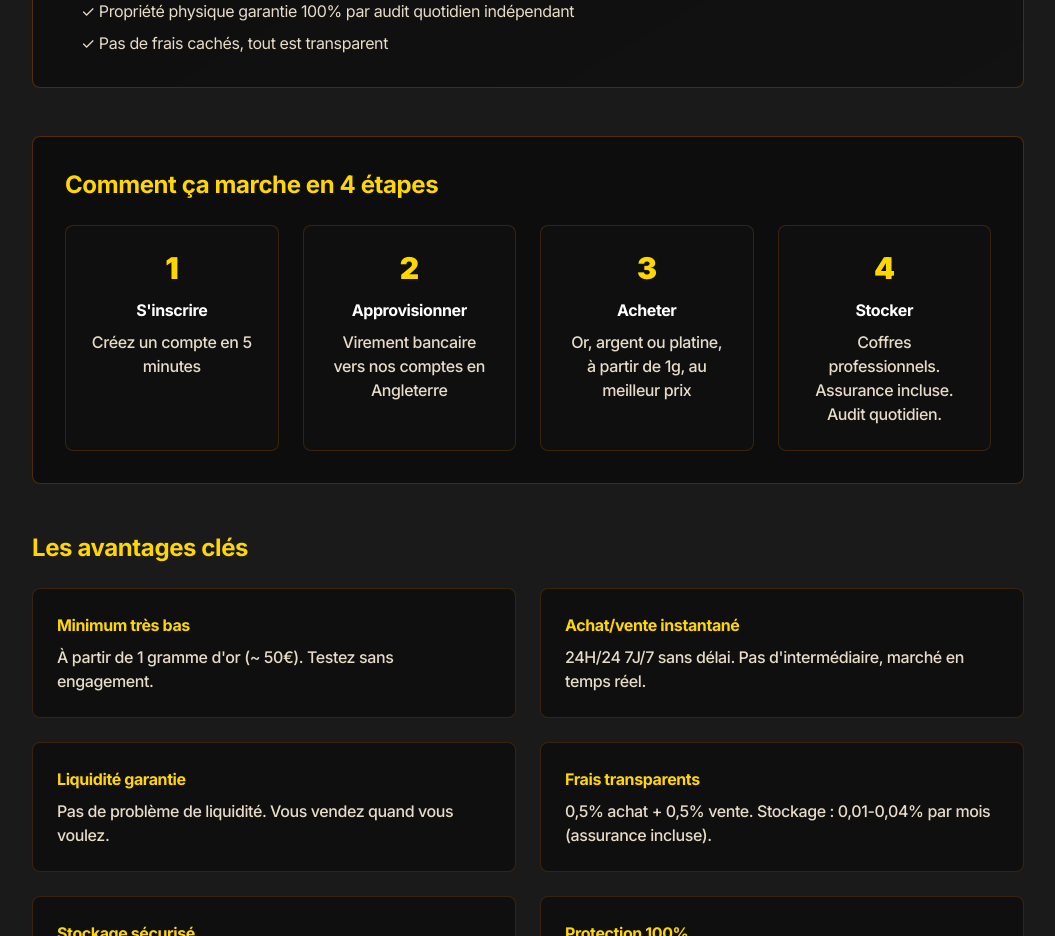
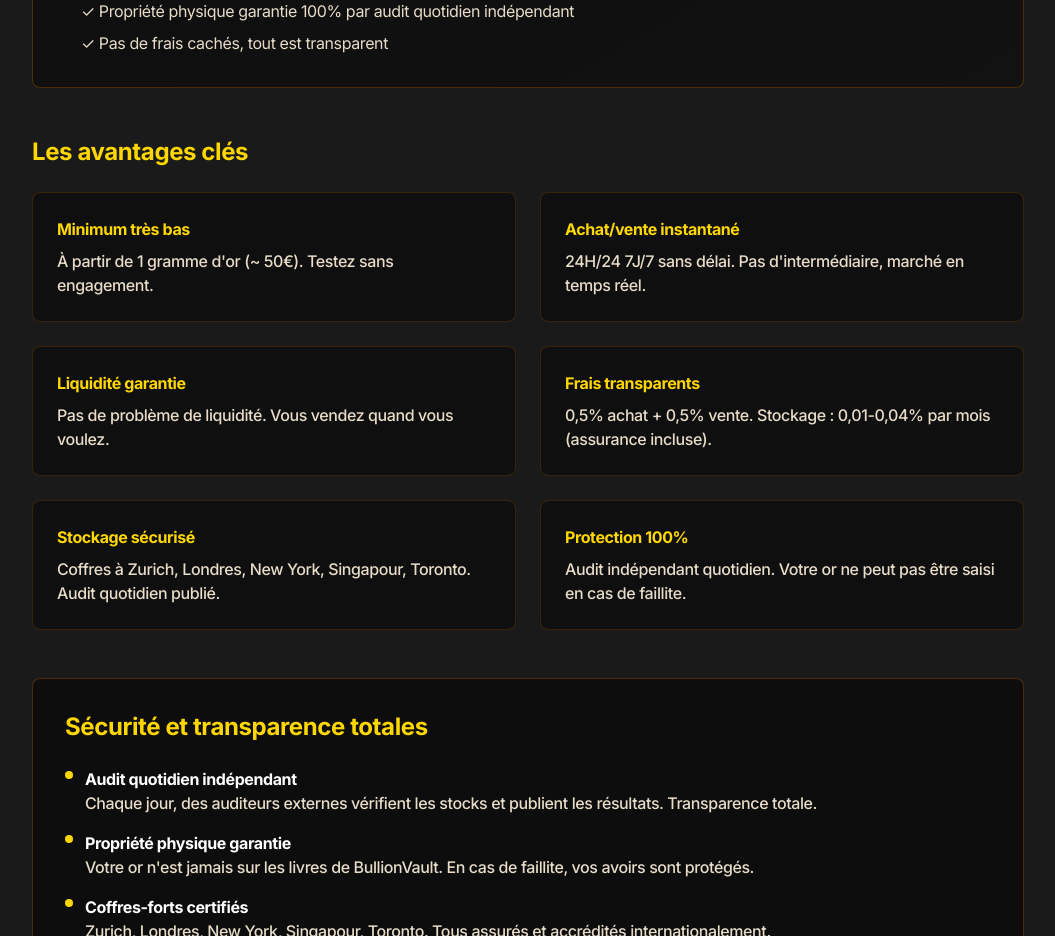
Before and after one commit to laurentknauss/bullionradar, a Next.js app: page /bullionvault in a window 1280 px wide. Shown: the part 1000-1936 px from the top of the page, without its empty margins (112-1167 px from the left). Built offline with nearby package versions, Linux system fonts and the light colour scheme.

Commit message:
feat(bullionvault): remove 'how it works' section

```diff
--- a/src/app/bullionvault/page.tsx
+++ b/src/app/bullionvault/page.tsx
@@ -133,50 +133,6 @@ export default function BullionVaultPage() {
               </li>
               <li>✓ Pas de frais cachés, tout est transparent</li>
             </ul>
-          </div>
-        </section>
-
-        {/* How It Works */}
-        <section className="mb-12 rounded-lg border border-amber-600/30 bg-black/50 p-8">
-          <h2 className="mb-6 text-2xl font-bold text-[#FFD700]">
-            Comment ça marche en 4 étapes
-          </h2>
-          <div className="grid gap-6 md:grid-cols-4">
-            {[
-              {
-                step: "1",
-                title: "S'inscrire",
-                desc: "Créez un compte en 5 minutes",
-              },
-              {
-                step: "2",
-                title: "Approvisionner",
-                desc: "Virement bancaire vers nos comptes en Angleterre",
-              },
-              {
-                step: "3",
-                title: "Acheter",
-                desc: "Or, argent ou platine, à partir de 1g, au meilleur prix",
-              },
-              {
-                step: "4",
-                title: "Stocker",
-                desc: "Coffres professionnels. Assurance incluse. Audit quotidien.",
-              },
-            ].map((item, idx) => (
-              <div
-                key={idx}
-                className="rounded-lg border border-amber-600/20 bg-[#0f0f0f] p-6 text-center"
-              >
-                <div className="mb-3 text-3xl font-black text-[#FFD700]">
-                  {item.step}
-                </div>
-                <h3 className="mb-2 font-bold">{item.title}</h3>
-                <p className="text-base font-medium text-[#E8DCC8]">
-                  {item.desc}
-                </p>
-              </div>
-            ))}
           </div>
         </section>
 
```
